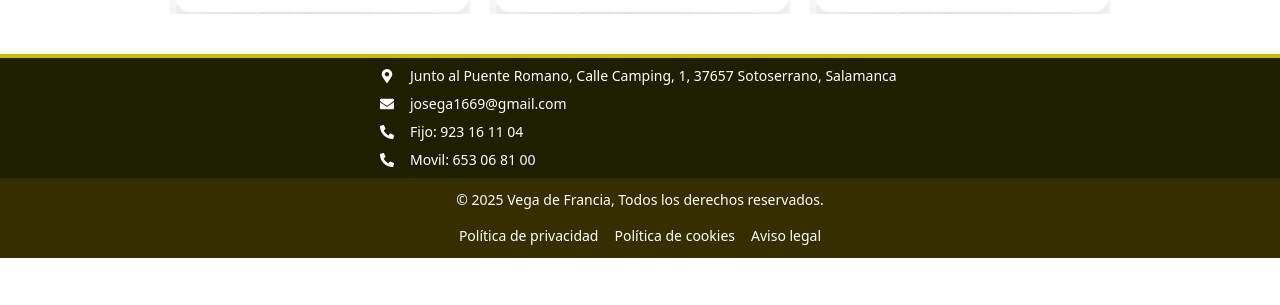
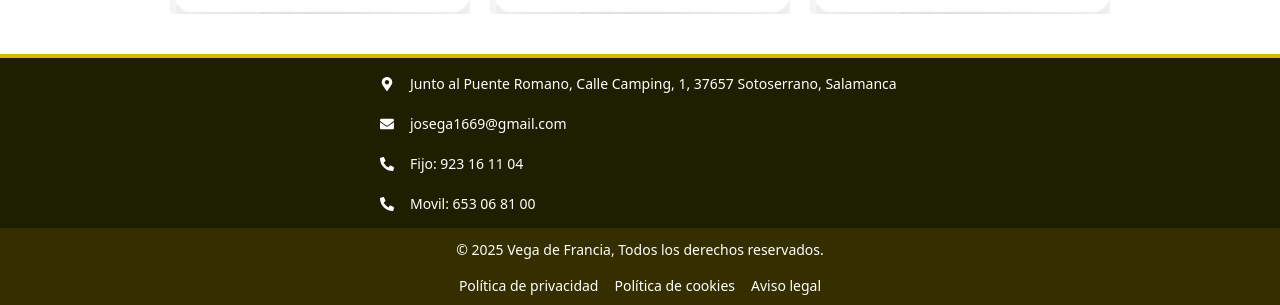
Before and after one commit to AdrianGonzalo/Camping-Vega-de-Francia, a Next.js app: page / in a window 1280 px wide. Shown: the part 3393-3698 px from the top of the page. Before the commit the page ends 3651 px from the top, so only its background shows below. Built offline with nearby package versions, Linux system fonts and the light colour scheme.

Commit message:
fix footer

```diff
--- a/src/app/components/footer.jsx
+++ b/src/app/components/footer.jsx
@@ -2,10 +2,10 @@
 
 const Footer = () => {
   return (
-    <footer className="bg-[var(--footer)] w-full border-t-4 border-[var(--footerBorder)] text-white">
-      <div className="flex flex-col justify-between min-h-[200px] ">
+    <footer className="bg-[var(--footer)] w-full border-t-4 border-[var(--footerBorder)] text-white text-sm">
+      <div className="flex flex-col justify-between min-h-[250px] ">
         <div className="text-sm flex justify-center space-y-1 ">
-          <div className=" w-130 flex flex-col gap-2 mt-2">
+          <div className=" w-130 flex flex-col gap-5 mt-4">
             <p className="flex items-center gap-4">
               <FaMapMarkerAlt /> Junto al Puente Romano, Calle Camping, 1, 37657
               Sotoserrano, Salamanca
```
